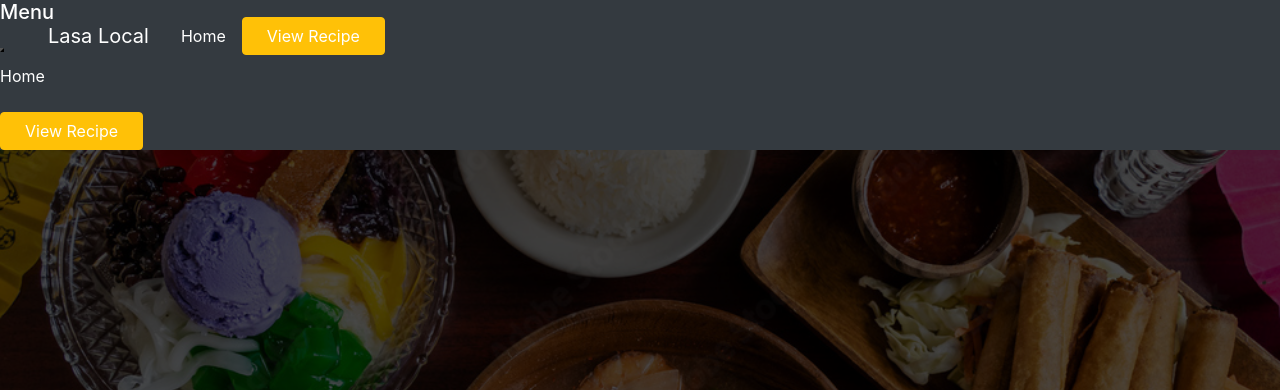
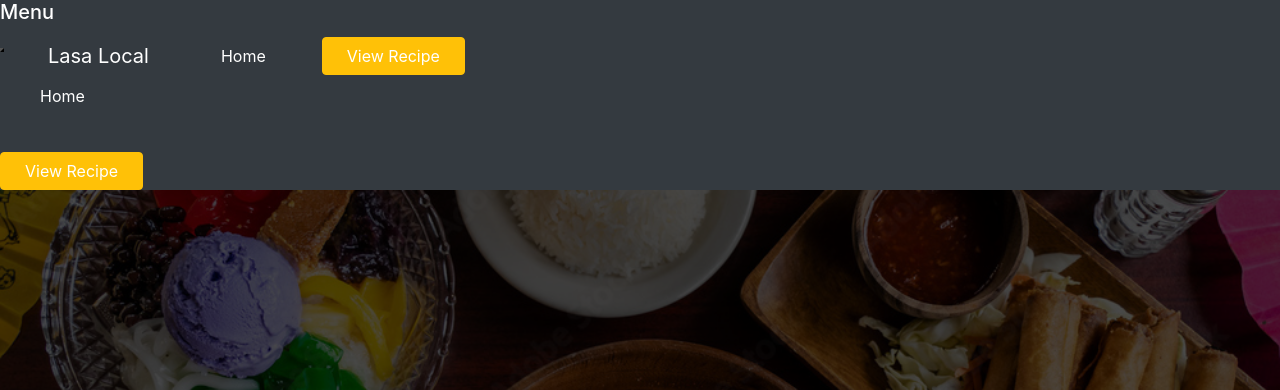
Before and after one commit to mm-gonzales/AD-Task-2, a PHP site: page / in a window 1280 px wide. Shown: the top 390 px of the page. Run offline with PHP 8.4, Linux system fonts and the light colour scheme; some web fonts are replaced.

Commit message:
refactor(nav):
- add text styling
- adjust margin/padding
- change toggler color

```diff
--- a/assets/css/style.css
+++ b/assets/css/style.css
@@ -20,7 +20,18 @@
     background-color: rgb(0,0,0,0);
 }
 
+.navbar li{
+    color: white;
+}
 
+.navbar-nav {
+  margin-left: auto;
+  padding: 20px 40px;
+}
+
+.navbar-light .navbar-toggler-icon {
+  filter: invert(2);
+}
 
 .hero{
     height: 100vh;
```
